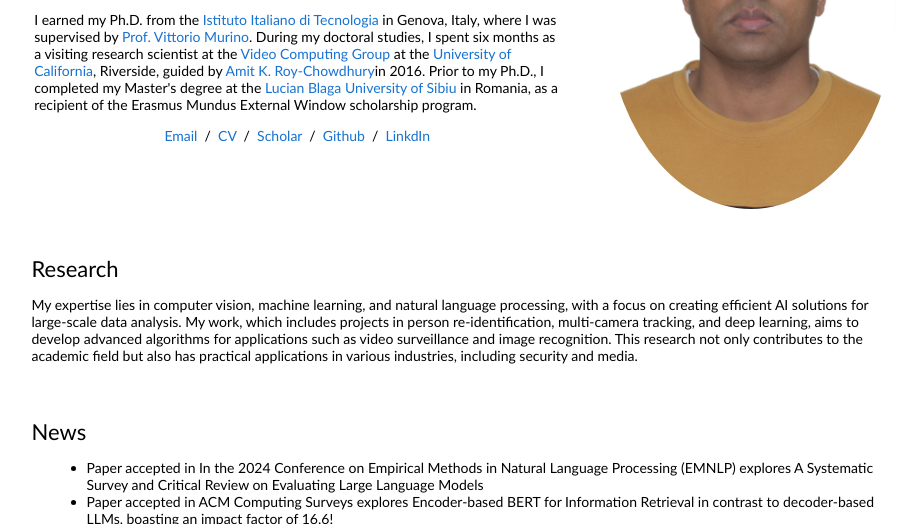
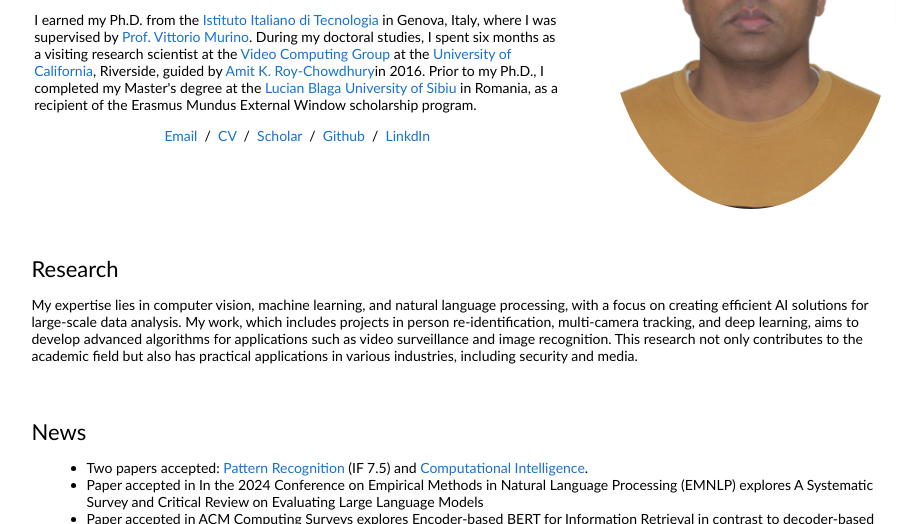
Before and after one commit to mdamranhossenbhuiyan/amran, a plain HTML site: page index.html in a window 1280 px wide. Shown: the part 228-752 px from the top of the page, without its empty margins (175-1087 px from the left). Drawn offline with Linux system fonts and the light colour scheme.

Commit message:
Update index.html

```diff
--- a/index.html
+++ b/index.html
@@ -62,7 +62,9 @@ I earned my Ph.D. from the <a href="https://pavis.iit.it/" >Istituto Italiano di
                 <ul style="margin-left: 15px; width: 812px;">
   </li>
 
-				<li>Paper accepted in In the 2024 Conference on Empirical Methods in Natural Language Processing (EMNLP) explores A Systematic Survey and Critical Review on
+			<li>Two papers accepted: <a href="https://www.sciencedirect.com/science/article/pii/S0031320325000160">Pattern Recognition</a> (IF 7.5) and <a href="https://onlinelibrary.wiley.com/doi/abs/10.1111/coin.70024">Computational Intelligence</a>.</li>
+
+			<li>Paper accepted in In the 2024 Conference on Empirical Methods in Natural Language Processing (EMNLP) explores A Systematic Survey and Critical Review on
 Evaluating Large Language Models<br>
 
                <li>Paper accepted in ACM Computing Surveys explores Encoder-based BERT for Information Retrieval in contrast to decoder-based LLMs, boasting an impact factor of 16.6!<br>
```
